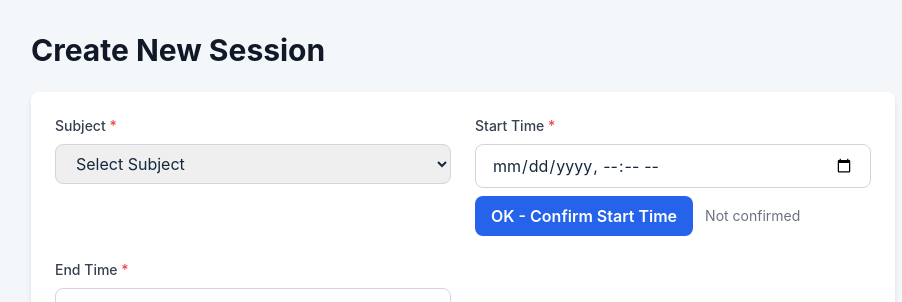
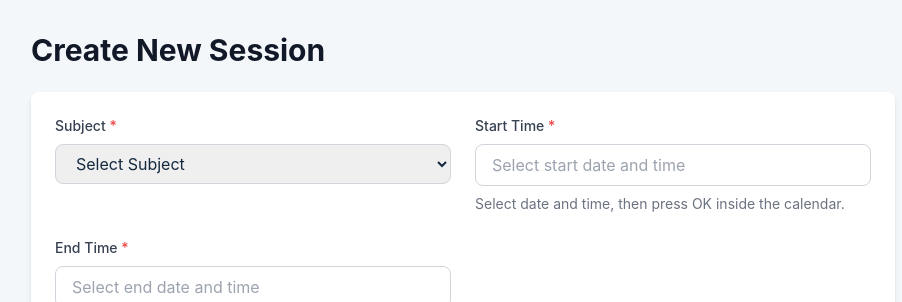
Before and after one commit to YASIRARAIN1212/Smart-QR-Based-Attendance-Management-System, a Python web app: template templates/teacher/create_session.html in a window 1280 px wide. Shown: the top 302 px of the page, without its empty margins (177-1079 px from the left). Run offline with Jinja, Linux system fonts and the light colour scheme; the template is opened without the code that fills it, so the values that code supplies are empty; some libraries are stand-ins or nearby versions.

Commit message:
Update fix

```diff
--- a/templates/teacher/create_session.html
+++ b/templates/teacher/create_session.html
@@ -4,8 +4,19 @@
 {% block title %}Create Session - Teacher Portal{% endblock %}
 
 {% block extra_head %}
-<link rel="stylesheet" href="https://unpkg.com/leaflet@1.9.4/dist/leaflet.css" integrity="sha256-p4NxAoJBhIIN+hmNHrzRCf9tD/miZyoHS5obTRR9BMY=" crossorigin=""/>
-<script src="https://unpkg.com/leaflet@1.9.4/dist/leaflet.js" integrity="sha256-20nQCchB9co0qIjJZRGuk2/Z9VM+kNiyxNV1lvTlZBo=" crossorigin=""></script>
+<link rel="stylesheet" href="https://unpkg.com/leaflet@1.9.4/dist/leaflet.css"
+integrity="sha256-p4NxAoJBhIIN+hmNHrzRCf9tD/miZyoHS5obTRR9BMY="
+crossorigin=""/>
+
+<script src="https://unpkg.com/leaflet@1.9.4/dist/leaflet.js"
+integrity="sha256-20nQCchB9co0qIjJZRGuk2/Z9VM+kNiyxNV1lvTlZBo="
+crossorigin=""></script>
+
+<!-- Custom Date Time Picker -->
+<link rel="stylesheet"
+href="https://cdn.jsdelivr.net/npm/flatpickr/dist/flatpickr.min.css">
+
+<script src="https://cdn.jsdelivr.net/npm/flatpickr"></script>
 
 <style>
     #map {
@@ -27,6 +38,34 @@
     .leaflet-container {
         font-family: inherit;
     }
+
+    /* Calendar OK Button */
+    .flatpickr-confirm-btn {
+        display: block;
+        width: calc(100% - 20px);
+        margin: 10px;
+        padding: 11px;
+        background: #2563eb;
+        color: white;
+        font-size: 15px;
+        font-weight: 700;
+        border: none;
+        border-radius: 8px;
+        cursor: pointer;
+    }
+
+    .flatpickr-confirm-btn:hover {
+        background: #1d4ed8;
+    }
+
+    .flatpickr-confirm-btn:disabled {
+        background: #94a3b8;
+        cursor: not-allowed;
+    }
+
+    .flatpickr-calendar {
+        z-index: 9999 !important;
+    }
 </style>
 {% endblock %}
 
@@ -43,7 +82,8 @@
 
         <form method="POST" id="sessionForm">
 
-            <input type="hidden" name="csrf_token" value="{{ csrf_token() }}"/>
+            <input type="hidden" name="csrf_token"
+                   value="{{ csrf_token() }}"/>
 
             <div class="grid grid-cols-1 md:grid-cols-2 gap-6">
 
@@ -68,77 +108,49 @@
                 </div>
 
 
-                <!-- Start Time -->
+                <!-- START TIME -->
                 <div>
-
                     <label class="block text-sm font-medium text-gray-700 mb-2">
                         Start Time <span class="text-red-500">*</span>
                     </label>
 
-                    <input type="datetime-local"
+                    <input type="text"
                            name="start_time"
                            id="start_time"
                            required
+                           placeholder="Select start date and time"
                            class="w-full px-4 py-2 border border-gray-300 rounded-lg focus:ring-2 focus:ring-blue-500">
 
-                    <div class="mt-2 flex flex-wrap items-center gap-3">
+                    <p id="startStatus"
+                       class="text-sm text-gray-500 mt-2">
+                        Select date and time, then press OK inside the calendar.
+                    </p>
+                </div>
 
-                        <button type="button"
-                                onclick="confirmSessionTime('start_time')"
-                                class="bg-blue-600 text-white px-4 py-2 rounded-lg font-semibold hover:bg-blue-700">
 
-                            OK - Confirm Start Time
+                <!-- END TIME -->
+                <div>
+                    <label class="block text-sm font-medium text-gray-700 mb-2">
+                        End Time <span class="text-red-500">*</span>
+                    </label>
 
-                        </button>
+                    <input type="text"
+                           name="end_time"
+                           id="end_time"
+                           required
+                           placeholder="Select end date and time"
+                           class="w-full px-4 py-2 border border-gray-300 rounded-lg focus:ring-2 focus:ring-blue-500">
 
-                        <span id="start_time_status"
-                              class="text-sm text-gray-500"
-                              aria-live="polite">
-                            Not confirmed
-                        </span>
-
+                    <p id="endStatus"
+                       class="text-sm text-gray-500 mt-2">
+                        Select date and time, then press OK inside the calendar.
+                    </p>
                 </div>
 
             </div>
 
 
-                <!-- End Time -->
-                <div>
-
-                    <label class="block text-sm font-medium text-gray-700 mb-2">
-                        End Time <span class="text-red-500">*</span>
-                    </label>
-
-                    <input type="datetime-local"
-                           name="end_time"
-                           id="end_time"
-                           required
-                           class="w-full px-4 py-2 border border-gray-300 rounded-lg focus:ring-2 focus:ring-blue-500">
-
-                    <div class="mt-2 flex flex-wrap items-center gap-3">
-
-                        <button type="button"
-                                onclick="confirmSessionTime('end_time')"
-                                class="bg-blue-600 text-white px-4 py-2 rounded-lg font-semibold hover:bg-blue-700">
-
-                            OK - Confirm End Time
-
-                        </button>
-
-                        <span id="end_time_status"
-                              class="text-sm text-gray-500"
-                              aria-live="polite">
-                            Not confirmed
-                        </span>
-
-                    </div>
-
-                </div>
-
-            </div>
-
-
-            <!-- Location Map Section -->
+            <!-- LOCATION MAP SECTION -->
             <div class="mt-6 border-t pt-6">
 
                 <h3 class="text-lg font-semibold text-gray-800 mb-4">
@@ -160,15 +172,13 @@
                     or use the button above to use your current location.
                 </p>
 
-                <!-- Interactive Map -->
                 <div id="map" class="shadow-md"></div>
 
 
-                <!-- Coordinates Display -->
+                <!-- Coordinates -->
                 <div class="grid grid-cols-1 sm:grid-cols-2 lg:grid-cols-3 gap-3 sm:gap-4 mt-4">
 
                     <div>
-
                         <label class="block text-xs sm:text-sm font-medium text-gray-700 mb-2">
                             Latitude
                         </label>
@@ -181,12 +191,10 @@
                                class="w-full px-3 sm:px-4 py-2 text-sm sm:text-base border border-gray-300 rounded-lg focus:ring-2 focus:ring-blue-500 bg-gray-50"
                                placeholder="Click map to select"
                                readonly>
-
                     </div>
 
 
                     <div>
-
                         <label class="block text-xs sm:text-sm font-medium text-gray-700 mb-2">
                             Longitude
                         </label>
@@ -199,12 +207,10 @@
                                class="w-full px-3 sm:px-4 py-2 text-sm sm:text-base border border-gray-300 rounded-lg focus:ring-2 focus:ring-blue-500 bg-gray-50"
                                placeholder="Click map to select"
                                readonly>
-
                     </div>
 
 
                     <div class="sm:col-span-2 lg:col-span-1">
-
                         <label class="block text-xs sm:text-sm font-medium text-gray-700 mb-2">
                             Location Name (Optional)
                         </label>
@@ -214,15 +220,13 @@
                                id="location_name"
                                class="w-full px-3 sm:px-4 py-2 text-sm sm:text-base border border-gray-300 rounded-lg focus:ring-2 focus:ring-blue-500"
                                placeholder="e.g., Room 101">
-
                     </div>
 
                 </div>
-
             </div>
 
 
-            <!-- Compensation Session Options -->
+            <!-- COMPENSATION SESSION -->
             <div class="mt-6 border-t pt-6">
 
                 <h3 class="text-lg font-semibold text-gray-800 mb-4">
@@ -262,14 +266,12 @@
                         {% for session in past_sessions %}
 
                         <option value="{{ session.id }}">
-
                             {{ session.subject.code }} -
                             {{ session.start_time.strftime('%b %d, %Y %H:%M') }}
 
                             {% if session.location_name %}
                                 ({{ session.location_name }})
                             {% endif %}
-
                         </option>
 
                         {% endfor %}
@@ -281,11 +283,10 @@
                     </p>
 
                 </div>
-
             </div>
 
 
-            <!-- Notes -->
+            <!-- NOTES -->
             <div class="mt-6">
 
                 <label class="block text-sm font-medium text-gray-700 mb-2">
@@ -300,7 +301,7 @@
             </div>
 
 
-            <!-- Submit Button -->
+            <!-- SUBMIT -->
             <div class="mt-6 flex gap-4">
 
                 <button type="submit"
@@ -322,19 +323,14 @@
         </form>
 
     </div>
-
 </div>
 
 
 <script>
 
-let map;
-let marker;
-
-
-// ============================================
-// DATE AND TIME CONFIRMATION
-// ============================================
+// ==================================================
+// DATE TIME PICKER WITH INTERNAL OK BUTTON
+// ==================================================
 
 const confirmedSessionTimes = {
     start_time: false,
@@ -342,132 +338,168 @@ const confirmedSessionTimes = {
 };
 
 
-function confirmSessionTime(fieldName) {
-
-    const input = document.getElementById(fieldName);
+function updateTimeStatus(fieldId, message, success) {
 
     const status = document.getElementById(
-        fieldName + '_status'
+        fieldId === 'start_time' ? 'startStatus' : 'endStatus'
     );
 
-    if (!input.value) {
+    status.textContent = message;
 
-        status.textContent = 'Please select date and time first.';
-        status.className = 'text-sm text-red-600';
+    status.className = success
+        ? 'text-sm text-green-700 font-semibold mt-2'
+        : 'text-sm text-gray-500 mt-2';
+}
+
+
+function createDateTimePicker(fieldId) {
+
+    return flatpickr('#' + fieldId, {
+
+        enableTime: true,
+
+        dateFormat: 'Y-m-d\\TH:i',
+
+        altInput: true,
+
+        altFormat: 'm/d/Y h:i K',
+
+        altInputClass: 'w-full px-4 py-2 border border-gray-300 rounded-lg focus:ring-2 focus:ring-blue-500',
+
+        time_24hr: false,
+
+        minuteIncrement: 1,
+
+        allowInput: false,
+
+        onReady: function(selectedDates, dateStr, instance) {
+
+            const okButton = document.createElement('button');
+
+            okButton.type = 'button';
+
+            okButton.textContent = 'OK';
+
+            okButton.className = 'flatpickr-confirm-btn';
+
+            okButton.addEventListener('click', function() {
+
+                if (!instance.selectedDates.length || !instance.input.value) {
+
+                    alert('Please select a date and time first.');
 
                     return;
                 }
 
-    const startInput = document.getElementById('start_time');
-    const endInput = document.getElementById('end_time');
+                const startValue =
+                    document.getElementById('start_time').value;
 
-    if (startInput.value && endInput.value) {
+                const endValue =
+                    document.getElementById('end_time').value;
 
-        const start = new Date(startInput.value);
-        const end = new Date(endInput.value);
+                const selectedDate = instance.selectedDates[0];
 
-        if (fieldName === 'start_time' && start >= end) {
+                if (fieldId === 'start_time' && endValue) {
+
+                    if (selectedDate >= new Date(endValue)) {
 
                         alert('Start time must be before end time.');
+
                         return;
+                    }
+                }
+
+                if (fieldId === 'end_time' && startValue) {
+
+                    if (selectedDate <= new Date(startValue)) {
+
+                        alert('End time must be after start time.');
+
+                        return;
+                    }
+                }
+
+                confirmedSessionTimes[fieldId] = true;
+
+                updateTimeStatus(
+                    fieldId,
+                    '✓ Date and time confirmed',
+                    true
+                );
+
+                instance.close();
+
+            });
+
+            instance.calendarContainer.appendChild(okButton);
+
+        },
+
+        onChange: function() {
+
+            confirmedSessionTimes[fieldId] = false;
+
+            updateTimeStatus(
+                fieldId,
+                'Press OK inside the calendar to confirm.',
+                false
+            );
 
         }
 
-        if (fieldName === 'end_time' && end <= start) {
-
-            alert('End time must be after start time.');
-            return;
-
-        }
-
-    }
-
-    confirmedSessionTimes[fieldName] = true;
-
-    status.textContent = '✓ Confirmed';
-
-    status.className =
-        'text-sm font-semibold text-green-700';
+    });
 
 }
 
 
-// Reset confirmation when date/time changes
-
 document.addEventListener('DOMContentLoaded', function() {
 
-    ['start_time', 'end_time'].forEach(function(fieldName) {
+    if (typeof flatpickr === 'undefined') {
 
-        const input = document.getElementById(fieldName);
+        alert('Date picker failed to load. Please refresh the page.');
 
-        input.addEventListener('input', function() {
+        return;
+    }
 
-            confirmedSessionTimes[fieldName] = false;
+    createDateTimePicker('start_time');
 
-            const status = document.getElementById(
-                fieldName + '_status'
-            );
-
-            status.textContent = 'Not confirmed';
-
-            status.className = 'text-sm text-gray-500';
-
-        });
-
-        input.addEventListener('change', function() {
-
-            confirmedSessionTimes[fieldName] = false;
-
-            const status = document.getElementById(
-                fieldName + '_status'
-            );
-
-            status.textContent = 'Not confirmed';
-
-            status.className = 'text-sm text-gray-500';
-
-        });
+    createDateTimePicker('end_time');
 
 });
 
 
-    // Validate before submitting
+// ==================================================
+// FORM VALIDATION
+// ==================================================
 
-    document.getElementById('sessionForm')
-        .addEventListener('submit', function(event) {
+document.getElementById('sessionForm').addEventListener('submit', function(e) {
 
-            const startInput = document.getElementById('start_time');
-            const endInput = document.getElementById('end_time');
+    const start = document.getElementById('start_time').value;
 
-            if (!startInput.value || !endInput.value) {
+    const end = document.getElementById('end_time').value;
 
-                event.preventDefault();
+    if (!start || !end) {
+
+        e.preventDefault();
 
         alert('Please select both start and end date/time.');
 
         return;
-
     }
 
-            if (
-                !confirmedSessionTimes.start_time ||
-                !confirmedSessionTimes.end_time
-            ) {
+    if (!confirmedSessionTimes.start_time ||
+        !confirmedSessionTimes.end_time) {
 
-                event.preventDefault();
+        e.preventDefault();
 
-                alert('Please press OK to confirm both Start Time and End Time.');
+        alert('Please press the OK button inside both date-time calendars.');
 
         return;
-
     }
 
-            if (
-                new Date(endInput.value) <=
-                new Date(startInput.value)
-            ) {
+    if (new Date(end) <= new Date(start)) {
 
-                event.preventDefault();
+        e.preventDefault();
 
         alert('End time must be after start time.');
 
@@ -475,28 +507,36 @@ document.addEventListener('DOMContentLoaded', function() {
 
 });
 
-});
 
+// ==================================================
+// MAP INITIALIZATION
+// ==================================================
 
-// ============================================
-// MAP INITIALIZATION
-// ============================================
+let map;
+let marker;
 
 document.addEventListener('DOMContentLoaded', function() {
 
     try {
 
         const defaultLat = 24.9460;
+
         const defaultLng = 67.1069;
 
         map = L.map('map', {
 
             center: [defaultLat, defaultLng],
+
             zoom: 13,
+
             zoomControl: true,
+
             tap: true,
+
             dragging: true,
+
             touchZoom: true,
+
             scrollWheelZoom: true
 
         });
@@ -505,11 +545,9 @@ document.addEventListener('DOMContentLoaded', function() {
         L.tileLayer(
             'https://{s}.tile.openstreetmap.org/{z}/{x}/{y}.png',
             {
-
                 attribution: '© OpenStreetMap',
                 maxZoom: 19,
                 minZoom: 3
-
             }
         ).addTo(map);
 
@@ -521,11 +559,10 @@ document.addEventListener('DOMContentLoaded', function() {
         }, 100);
 
 
-        // Map click location selection
-
         map.on('click', function(e) {
 
             const lat = e.latlng.lat;
+
             const lng = e.latlng.lng;
 
             if (marker) {
@@ -545,8 +582,6 @@ document.addEventListener('DOMContentLoaded', function() {
         });
 
 
-        // Mobile orientation
-
         window.addEventListener('orientationchange', function() {
 
             setTimeout(function() {
@@ -557,8 +592,6 @@ document.addEventListener('DOMContentLoaded', function() {
 
         });
 
-
-        // Window resize
 
         window.addEventListener('resize', function() {
 
@@ -582,9 +615,9 @@ document.addEventListener('DOMContentLoaded', function() {
 });
 
 
-// ============================================
+// ==================================================
 // COMPENSATION OPTIONS
-// ============================================
+// ==================================================
 
 function toggleCompensationOptions() {
 
@@ -605,9 +638,9 @@ function toggleCompensationOptions() {
 }
 
 
-// ============================================
+// ==================================================
 // CURRENT LOCATION
-// ============================================
+// ==================================================
 
 function getCurrentLocation(e) {
 
@@ -616,7 +649,6 @@ function getCurrentLocation(e) {
         alert('GPS is not supported by your browser.');
 
         return;
-
     }
 
     const locationButton = e.currentTarget;
@@ -631,11 +663,15 @@ function getCurrentLocation(e) {
         function(position) {
 
             const lat = position.coords.latitude;
+
             const lng = position.coords.longitude;
+
             const accuracy = position.coords.accuracy;
 
             console.log('Latitude:', lat);
+
             console.log('Longitude:', lng);
+
             console.log('GPS Accuracy:', accuracy, 'meters');
 
 
@@ -652,7 +688,6 @@ function getCurrentLocation(e) {
                 locationButton.disabled = false;
 
                 return;
-
             }
 
 
@@ -702,7 +737,9 @@ function getCurrentLocation(e) {
         {
 
             enableHighAccuracy: true,
+
             timeout: 30000,
+
             maximumAge: 0
 
         }
```
Lines whose indentation alone changed are shown as unchanged.
